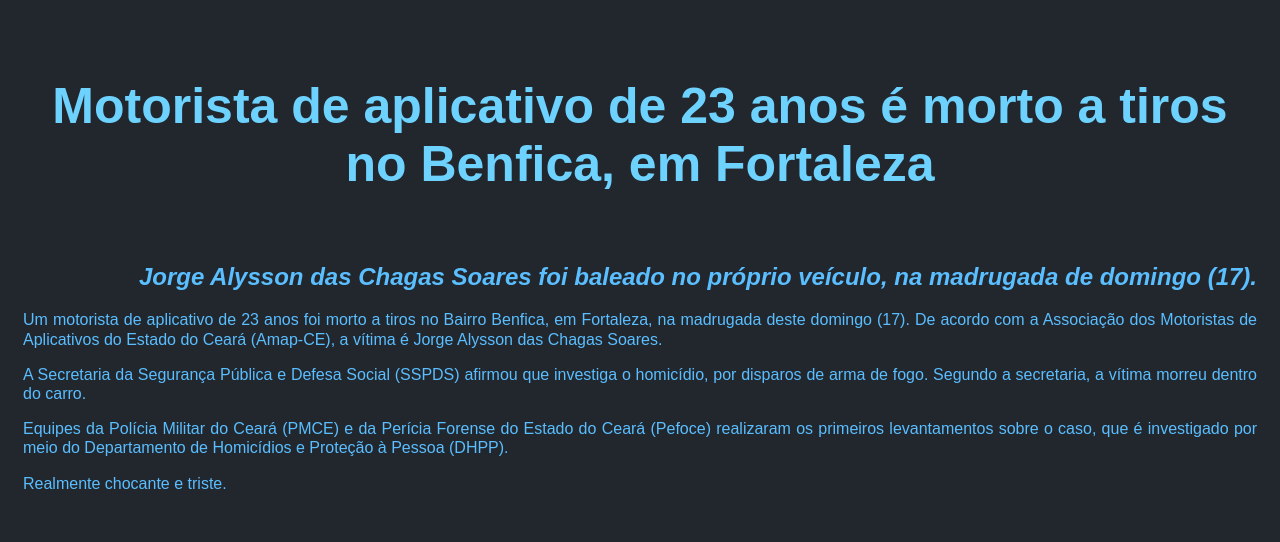
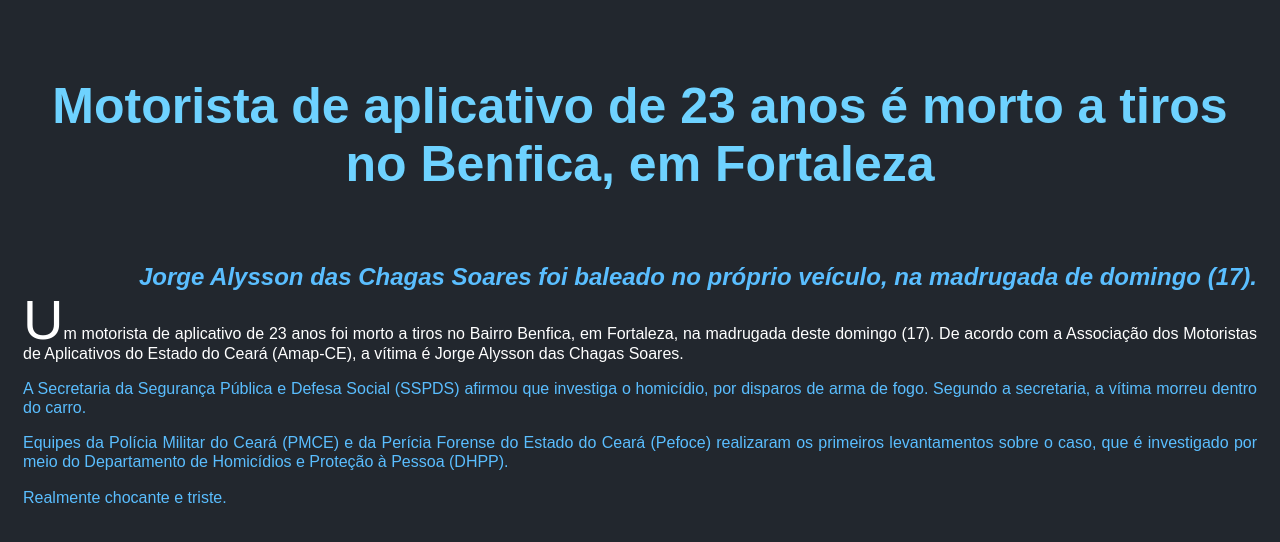
Before and after one commit to COLTEC-DAW/E02-CSS, a plain HTML site: page noticia.html in a window 1280 px wide. Drawn offline with Linux system fonts and the light colour scheme.

Commit message:
Parte II Incompleta

```diff
--- a/noticia.css
+++ b/noticia.css
@@ -28,3 +28,12 @@ p{
     text-align: justify;
     line-height: 120%;
 }
+
+#primeiro
+{
+    color: white;
+}
+
+#first-letter{
+    font-size: 350%;
+}
--- a/noticia.html
+++ b/noticia.html
@@ -11,7 +11,9 @@
 
     <h1>Motorista de aplicativo de 23 anos é morto a tiros no Benfica, em Fortaleza</h1>
     <h2>Jorge Alysson das Chagas Soares foi baleado no próprio veículo, na madrugada de domingo (17).</h2>
-    <p>Um motorista de aplicativo de 23 anos foi morto a tiros no Bairro Benfica, em Fortaleza, na madrugada deste domingo (17). De acordo com a Associação dos Motoristas de Aplicativos do Estado do Ceará (Amap-CE), a vítima é Jorge Alysson das Chagas Soares. </p>
+    <p id="primeiro">
+        <span id="first-letter">U</span>m motorista de aplicativo de 23 anos foi morto a tiros no Bairro Benfica, em Fortaleza, na madrugada deste domingo (17). De acordo com a Associação dos Motoristas de Aplicativos do Estado do Ceará (Amap-CE), a vítima é Jorge Alysson das Chagas Soares.
+    </p>
     <p>A Secretaria da Segurança Pública e Defesa Social (SSPDS) afirmou que investiga o homicídio, por disparos de arma de fogo. Segundo a secretaria, a vítima morreu dentro do carro. </p>
     <p>Equipes da Polícia Militar do Ceará (PMCE) e da Perícia Forense do Estado do Ceará (Pefoce) realizaram os primeiros levantamentos sobre o caso, que é investigado por meio do Departamento de Homicídios e Proteção à Pessoa (DHPP). </p>
     <p>Realmente chocante e triste.</p>
```
